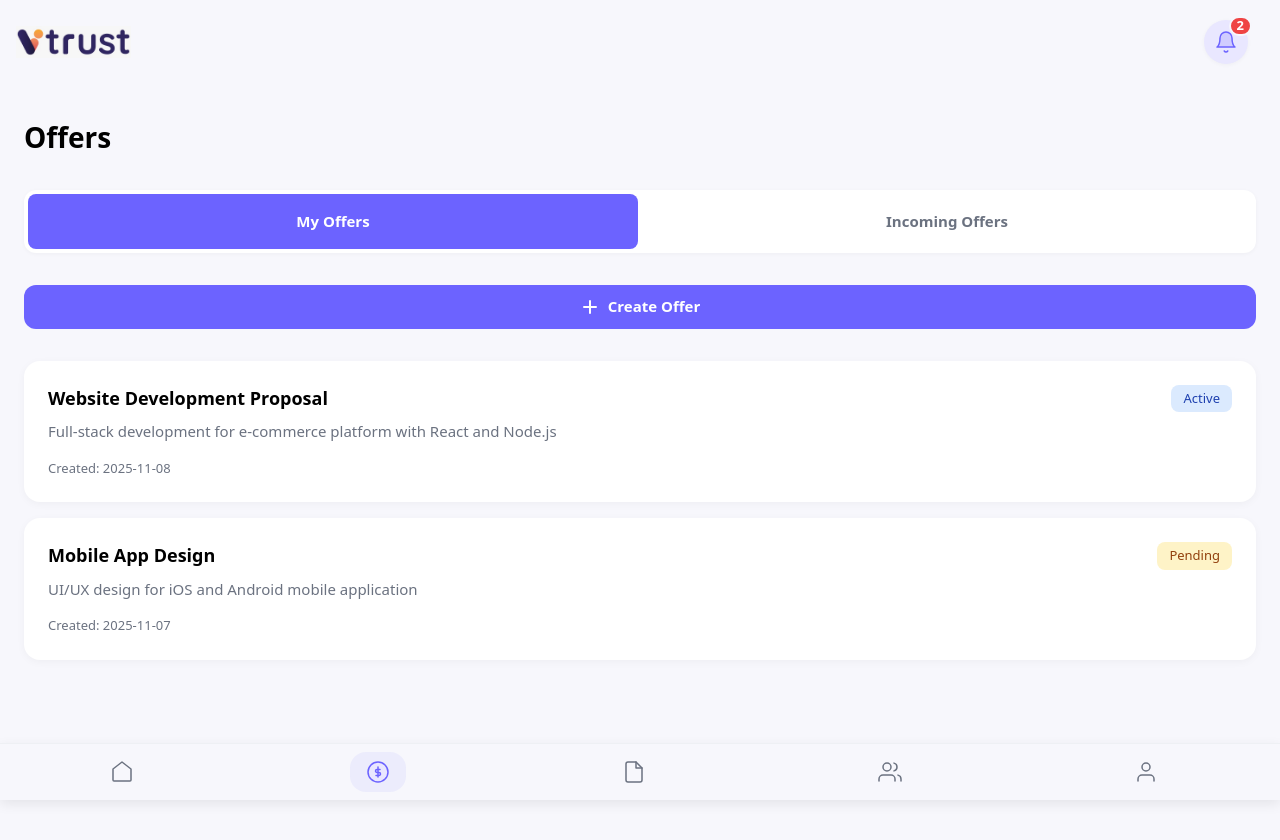
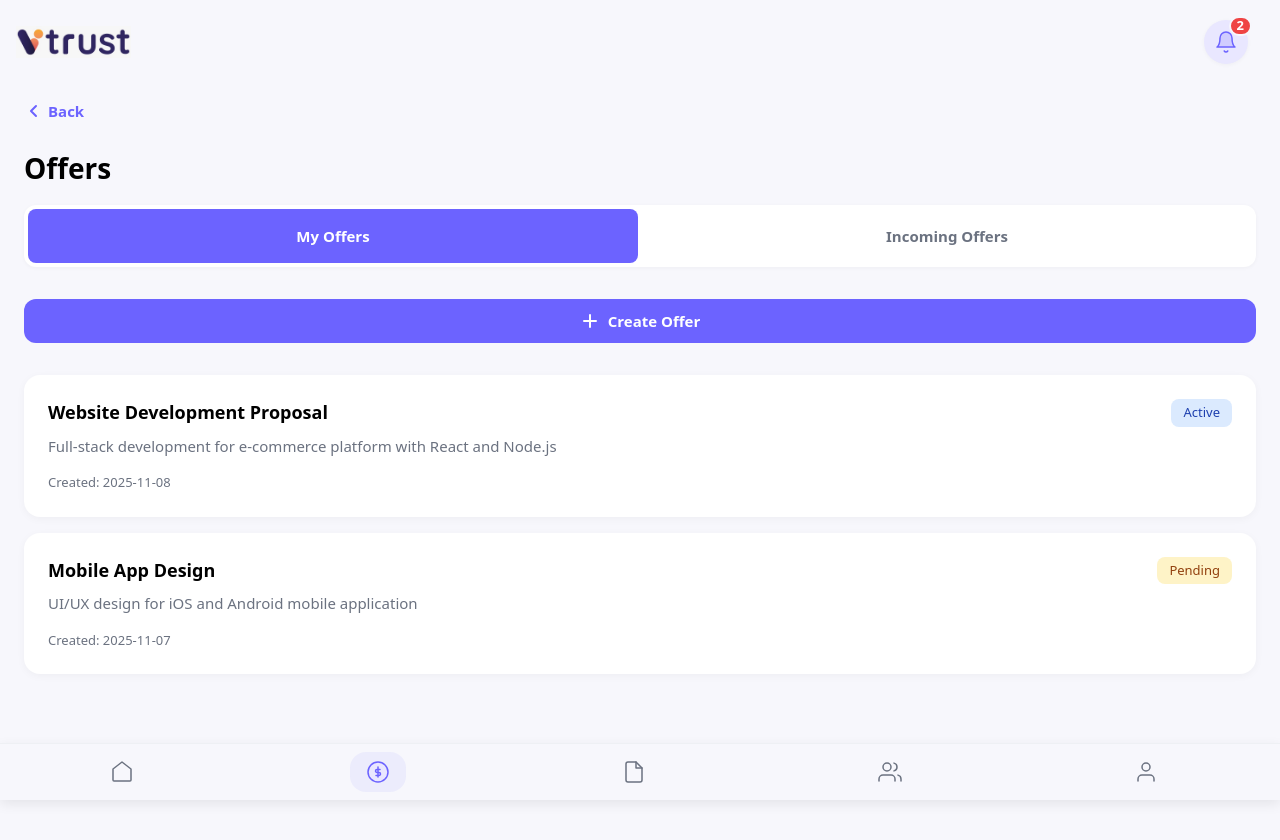
Before and after one commit to darkarki83/wireframe-app, a React (Vite) app: page /offers in a window 1280 px wide. Shown: the top 840 px of the page. Built offline with nearby package versions, Linux system fonts and the light colour scheme.

Commit message:
Update icons

```diff
--- a/src/pages/offers/IncomingOfferDetailsPage.tsx
+++ b/src/pages/offers/IncomingOfferDetailsPage.tsx
@@ -102,7 +102,7 @@ export default function IncomingOfferDetailsPage() {
 
   return (
     <div className="min-h-screen bg-base-background pb-20">
-      <div className="px-lg py-xl">
+      <div className="px-lg pt-md pb-md">
         <button
           onClick={() => navigate(-1)}
           className="bg-transparent border-none text-primary-main text-body font-semibold cursor-pointer p-0 mb-lg flex items-center gap-xs"
@@ -291,7 +291,7 @@ export default function IncomingOfferDetailsPage() {
                 type="text"
                 value={newMessage}
                 onChange={(e) => setNewMessage(e.target.value)}
-                onKeyPress={(e) => {
+                onKeyDown={(e) => {
                   if (e.key === 'Enter') {
                     handleSendMessage()
                   }
--- a/src/pages/offers/OfferDetailsPage.tsx
+++ b/src/pages/offers/OfferDetailsPage.tsx
@@ -132,7 +132,7 @@ export default function OfferDetailsPage() {
 
   return (
     <div className="min-h-screen bg-base-background pb-20">
-      <div className="px-lg py-xl">
+      <div className="px-lg pt-md pb-md">
         <button
           onClick={() => navigate(-1)}
           className="bg-transparent border-none text-primary-main text-body font-semibold cursor-pointer p-0 mb-lg flex items-center gap-xs"
--- a/src/pages/offers/OffersPage.tsx
+++ b/src/pages/offers/OffersPage.tsx
@@ -1,5 +1,6 @@
 import { useState } from 'react'
-import { Link } from 'react-router-dom'
+import { Link, useNavigate } from 'react-router-dom'
+import { BackIcon } from '../../components/icons'
 
 type Offer = {
   id: string
@@ -12,6 +13,7 @@ type Offer = {
 }
 
 export default function OffersPage() {
+  const navigate = useNavigate()
   const [activeTab, setActiveTab] = useState<'my' | 'incoming'>('my')
   const [showCreateForm, setShowCreateForm] = useState(false)
   const [title, setTitle] = useState('')
@@ -71,7 +73,15 @@ export default function OffersPage() {
 
   return (
     <div className="min-h-screen bg-base-background pb-20">
-      <div className="px-lg py-xl">
+      <div className="px-lg pt-md pb-md">
+        <button
+          onClick={() => navigate(-1)}
+          className="bg-transparent border-none text-primary-main text-body font-semibold cursor-pointer p-0 mb-lg flex items-center gap-xs"
+        >
+          <BackIcon />
+          Back
+        </button>
+
         <h1 className="text-h1 font-semibold text-text-primary m-0">
           Offers
         </h1>
@@ -82,8 +92,8 @@ export default function OffersPage() {
           <button
             onClick={() => setActiveTab('my')}
             className={`flex-1 py-md px-lg rounded-sm text-body font-semibold cursor-pointer border-none transition-all duration-200 ${activeTab === 'my'
-                ? 'bg-primary-main text-text-inverse'
-                : 'bg-transparent text-text-secondary'
+              ? 'bg-primary-main text-text-inverse'
+              : 'bg-transparent text-text-secondary'
               }`}
           >
             My Offers
@@ -91,8 +101,8 @@ export default function OffersPage() {
           <button
             onClick={() => setActiveTab('incoming')}
             className={`flex-1 py-md px-lg rounded-sm text-body font-semibold cursor-pointer border-none transition-all duration-200 ${activeTab === 'incoming'
-                ? 'bg-primary-main text-text-inverse'
-                : 'bg-transparent text-text-secondary'
+              ? 'bg-primary-main text-text-inverse'
+              : 'bg-transparent text-text-secondary'
               }`}
           >
             Incoming Offers
```
Also changed, not shown: src/components/icons/index.tsx (indentation only).
